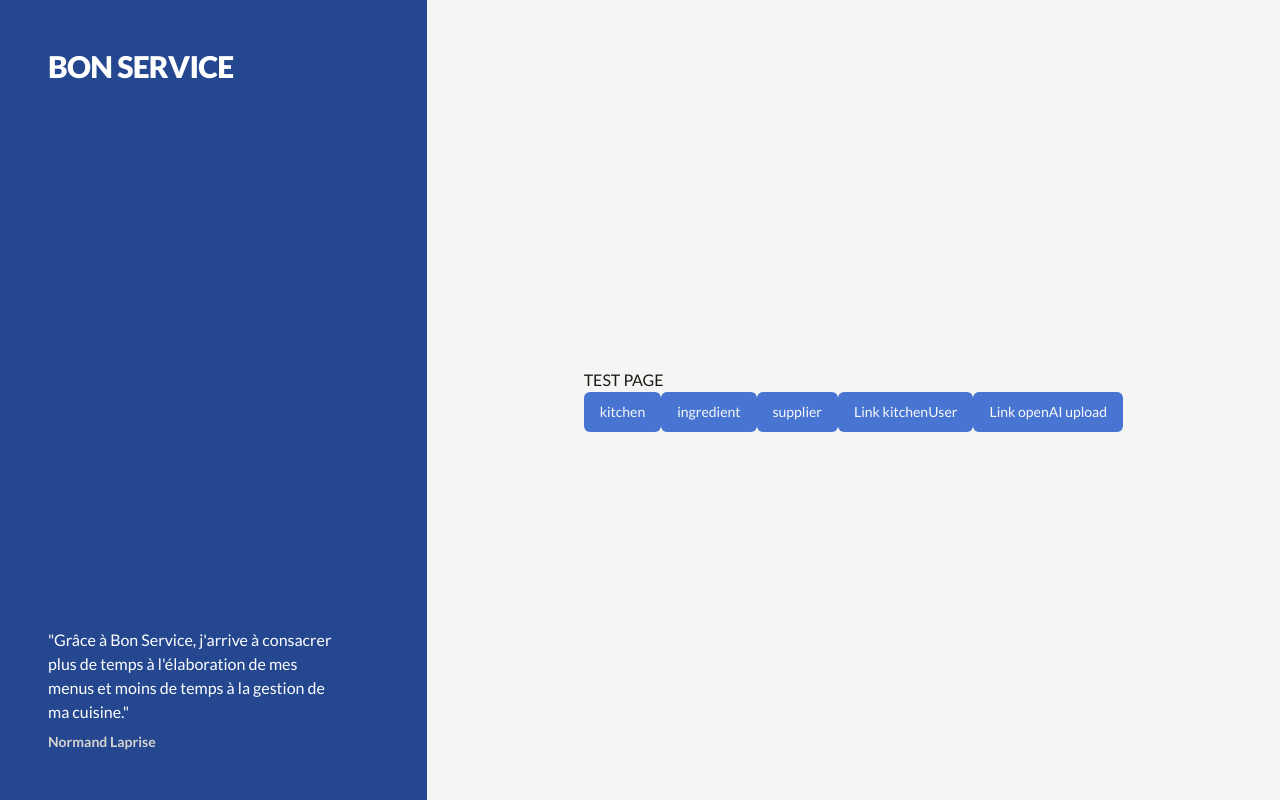
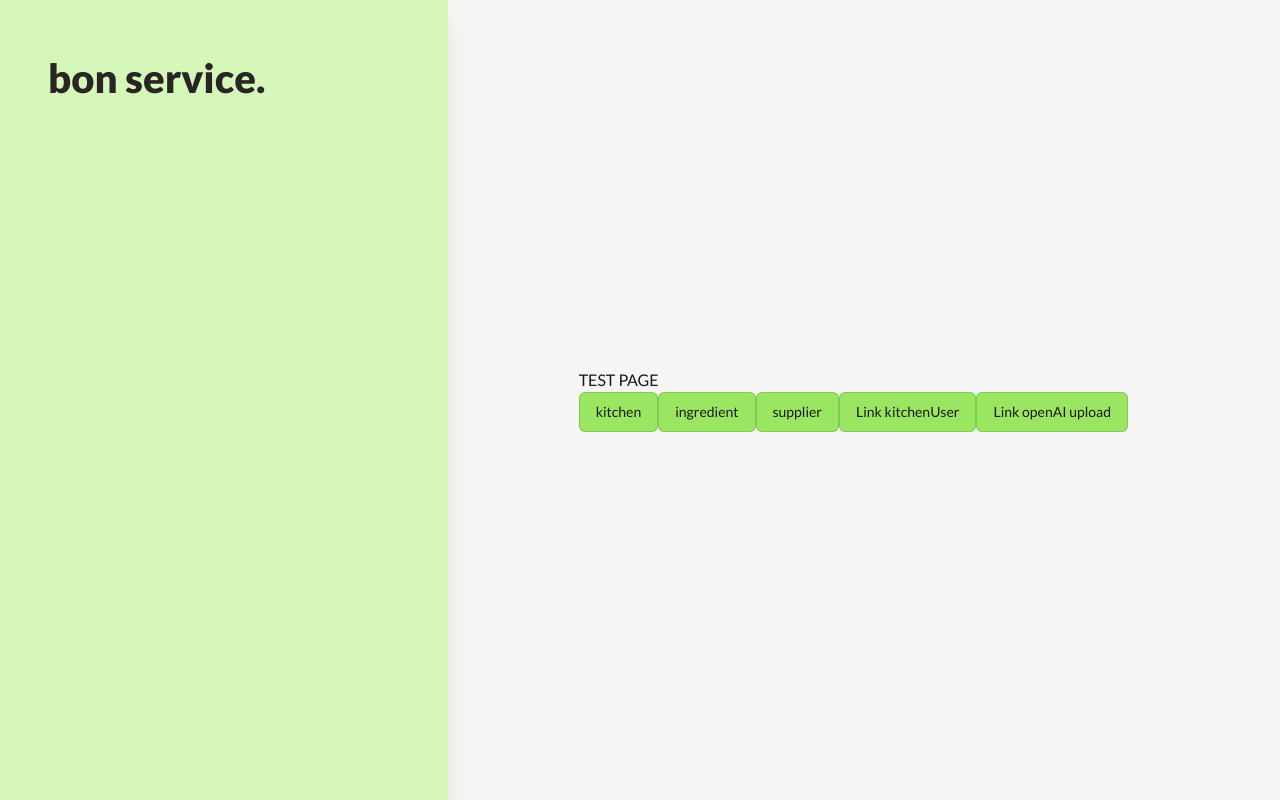
Before and after one commit to remschuet/Bon-Service, a Next.js app in the folder dev/kitchencompanion/: page /test in a window 1280 px wide. Built offline with nearby package versions, Linux system fonts and the light colour scheme; what tailwind-heropatterns, tailwindcss-no-scrollbar would draw is missing.

Commit message:
style: changed color to no look like facebook

```diff
--- a/dev/kitchencompanion/src/app/(protected)/dashboard/page.tsx
+++ b/dev/kitchencompanion/src/app/(protected)/dashboard/page.tsx
@@ -111,7 +111,7 @@ export default function DashboardPage() {
 
   return (
     <div className='grid gap-5 sm:grid-cols-7 sm:grid-rows-10 '>
-      <div className='bg-brand-light flex flex-col gap-3 shadow-md min-h-[100px] rounded-sm border-2 border-border-brand p-6 sm:col-span-4 row-span-2 '>
+      <div className='bg-brand-hover flex flex-col gap-3 shadow-md min-h-[100px] rounded-sm border-2 border-border-brand p-6 sm:col-span-4 row-span-2 '>
         <h1 className='text-xl font-semibold text-brand-foreground tracking-tight sm:text-2xl'>
           Bienvenue sur votre portail !
         </h1>
--- a/dev/kitchencompanion/src/app/(protected)/layout.tsx
+++ b/dev/kitchencompanion/src/app/(protected)/layout.tsx
@@ -33,14 +33,14 @@ export default async function RootLayout({
 
   return (
     <html
-      lang='en'
+      lang='fr'
       className='scrollbar-none'
       suppressHydrationWarning>
       <body className={lato.className}>
         <main>
           <ThemeProvider
             attribute='class'
-            defaultTheme='light'
+            defaultTheme='dark'
             disableTransitionOnChange>
             <div className='flex h-screen'>
               <NavigationStateProvider>
--- a/dev/kitchencompanion/src/app/(public)/layout.tsx
+++ b/dev/kitchencompanion/src/app/(public)/layout.tsx
@@ -22,23 +22,10 @@ export default function RootLayout({
     <html lang='fr'>
       <body className={lato.className}>
         <main className='grid place-content-center'>
-          {" "}
           <div className='relative h-[100vh] md:grid lg:max-w-none lg:grid-cols-3 lg:px-0'>
-            <div className='max-h-full flex-col bg-brand-dark bg-hero-rain p-12 text-white lg:flex dark:border-r'>
-              <div className='text-3xl font-extrabold tracking-tight'>
-                BON SERVICE
-              </div>
-              <div className='mt-auto'>
-                <blockquote className=' max-w-[90%] space-y-2'>
-                  <p className='sm:text-md'>
-                    "Grâce à Bon Service, j'arrive à consacrer plus de temps à
-                    l'élaboration de mes menus et moins de temps à la gestion de
-                    ma cuisine."
-                  </p>
-                  <p className='text-sm font-semibold text-stone-300'>
-                    Normand Laprise
-                  </p>
-                </blockquote>
+            <div className='max-h-full w-[35vw] flex-col bg-brand-hover bg-hero-rain p-12 shadow-xl text-white lg:flex dark:border-r'>
+              <div className='text-[2.5rem] font-extrabold text-stone-800'>
+                bon service.
               </div>
             </div>
             <div className='lg:px-8 grid place-content-center col-span-2'>
--- a/dev/kitchencompanion/src/app/globals.css
+++ b/dev/kitchencompanion/src/app/globals.css
@@ -32,18 +32,18 @@
     --success-foreground: 145 63% 40%;
 
     --border: 24,5.7%,82.9%;
-    --border-brand: 220, 60%, 55%, 0.5;
+    --border-brand: 94, 50%, 21%, 0.2;
     --input: 33.3,5.5%,32.4%, 0.5;
     --ring: 222.2 84% 4.9%;
 
-    --brand: 220, 60%, 55%;
-    --brand-light: 221, 61%, 75%;
+    --brand: 94, 72%, 64%;
+    --brand-light: 94, 93%, 75%;
     --brand-foreground: 24,9.8%,10%;
-    --brand-dark: 220, 60%, 35%;
-    --brand-dark-hover: 220, 60%, 45%;
-    --brand-hover:220, 61%, 85%;
+    --brand-dark: 94, 50%, 31%;
+    --brand-dark-hover: 94, 47%, 47%;
+    --brand-hover: 94, 80%, 85%;
 
-    --autofill: 25,5.3%,44.7%, 0.5;
+    --autofill: 25,5.3%,44.7%, 0.2;
 
     --radius: 0.5rem;
   }
--- a/dev/kitchencompanion/src/components/ui/button.tsx
+++ b/dev/kitchencompanion/src/components/ui/button.tsx
@@ -9,7 +9,8 @@ const buttonVariants = cva(
   {
     variants: {
       variant: {
-        default: "bg-brand text-primary-foreground hover:bg-brand-light",
+        default:
+          "bg-brand text-primary-foreground border border-border-brand hover:bg-brand-light text-stone-900",
         destructive:
           "bg-destructive text-destructive-foreground hover:bg-destructive/90",
         outline:
```
